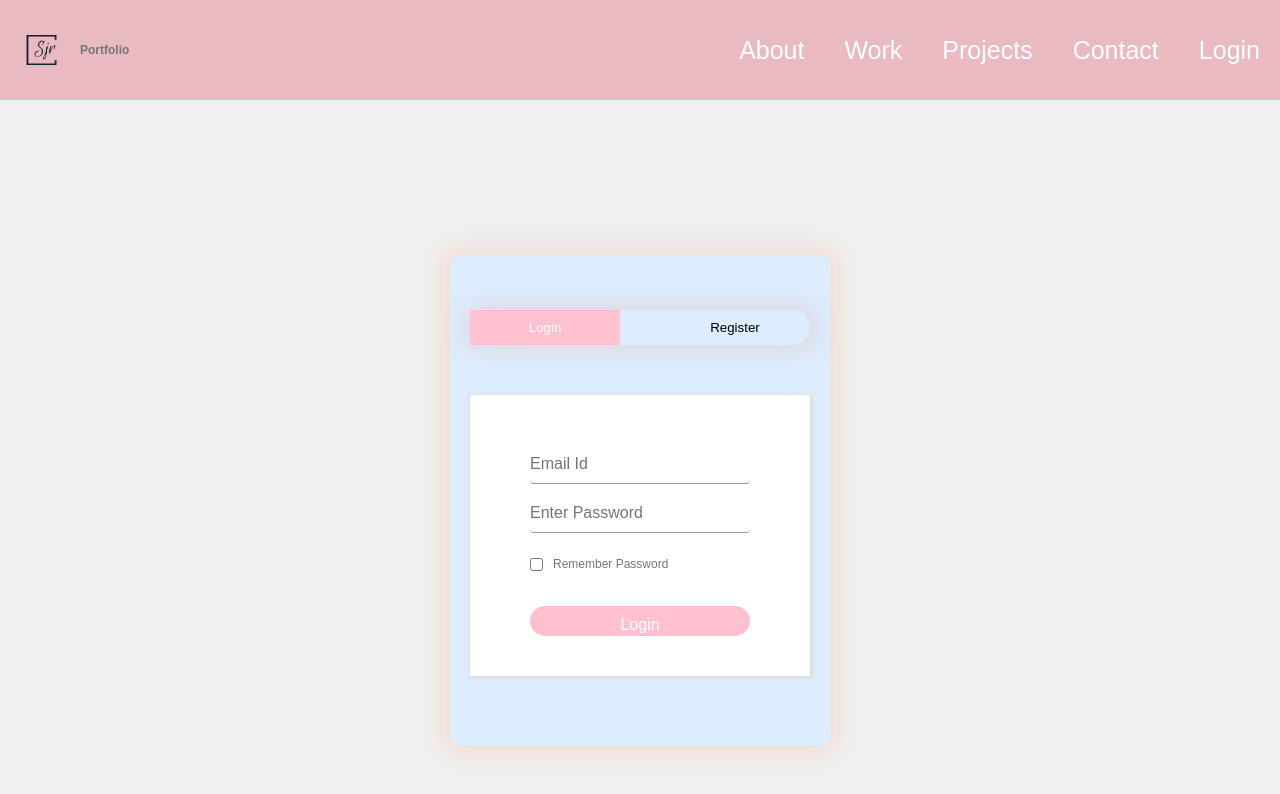
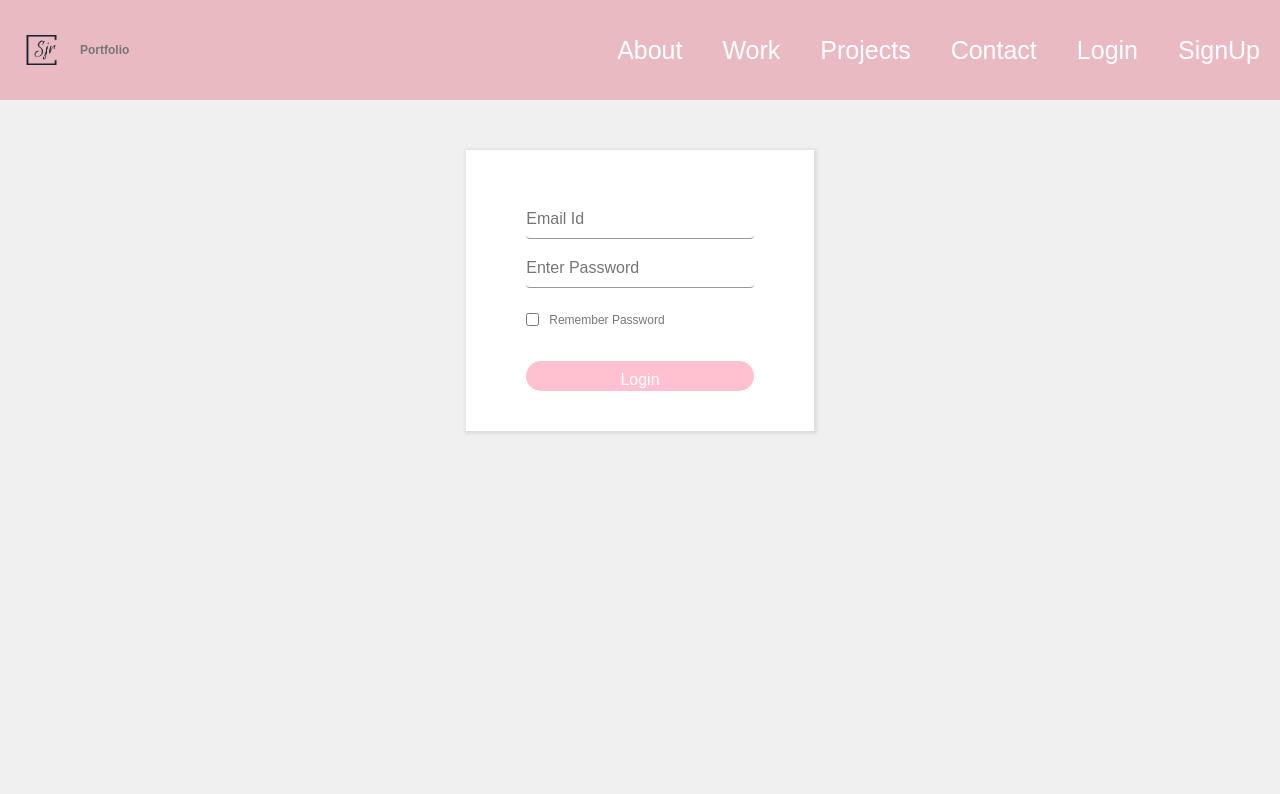
Before and after one commit to shilpashaji1204/interactive_portfolio, a React (Vite) app in the folder frontend/: page /login in a window 1280 px wide. Shown: the top 794 px of the page. Built offline with nearby package versions, Linux system fonts and the light colour scheme.

Commit message:
Modified login and registration page and connected to thebackend

```diff
--- a/frontend/src/App.jsx
+++ b/frontend/src/App.jsx
@@ -9,6 +9,7 @@ import Navbar from './components/Navbar';
 import TechStack from './pages/TechStack';
 import HomePage from './components/HomePage';
 import Login from './pages/Login';
+import Registration from './pages/Registration';
 import axios from 'axios';
 axios.defaults.baseURL = `http://localhost:8080/api`
 
@@ -28,6 +29,7 @@ function App() {
             <Route path="/contact" element = {<Contact />} />
             <Route path="/techStack" element={<TechStack />} />
             <Route path="/login" element = {<Login />} />
+            <Route path="/registration" element={<Registration />} />
           </Routes>
 
         </Router>
--- a/frontend/src/components/Navbar.jsx
+++ b/frontend/src/components/Navbar.jsx
@@ -35,6 +35,7 @@ const Navbar = () => {
                 <Link to="/projects"> Projects </Link>
                 <Link to="/contact"> Contact </Link>
                 <Link to="/login"> Login </Link>
+                <Link to="/registration">SignUp</Link>
             </div>
         </div>
     );
--- a/frontend/src/pages/Login.jsx
+++ b/frontend/src/pages/Login.jsx
@@ -1,17 +1,13 @@
 import React, { useState } from "react";
-import Registration from "./Registration";
 import "../styles/Login.css";
 import { validateUser } from "../helpers/usersHelpers";
 
 const Login = () => {
-    const [showLogin, setShowLogin] = useState(true);
-    const [userId, setUserId] = useState('');
+
     const [email, setEmail] = useState('');
     const [password, setPassword] = useState('');
-
-    const handleToggle = () => {
-        setShowLogin(!showLogin);
-    };
+    const [isLoggedIn, setIsLoggedIn] = useState(false);
+    const [userId, setUserId] = useState('');
 
     const handleSubmit = (event) => {
       event.preventDefault();
@@ -22,46 +18,50 @@ const Login = () => {
             console.log(data['data'][1]);
           } else {
             setUserId(data['data'][1]);
-            console.log(data['data'][1]);
+            setIsLoggedIn(true);
           }
         });
-
     };
 
+    const handleLogout = () => {
+        setIsLoggedIn(false);
+        setUserId("");
+      };
+
+    if (isLoggedIn) {
+        return (
+          <div className="navbar">
+            <span>Welcome, {userId}!</span>
+            <button onClick={handleLogout}>Logout</button>
+          </div>
+        );
+      }
+
     return (
-        <div id="login-form" className="login-page">
-            <div className="form-box">
-                <div className="button-box">
-                    <button
-                        type="button"
-                        onClick={handleToggle}
-                        className={`toggle-btn ${showLogin ? "active" : ""}`}
-                    >
-                        Login
-                    </button>
-                    <button
-                        type="button"
-                        onClick={handleToggle}
-                        className={`toggle-btn ${!showLogin ? "active" : ""}`}
-                    >
-                        Register
-                    </button>
-                </div>
-                {showLogin ? (
-                    <form id="login" className="input-group-login" onSubmit={(handleSubmit)}>
-                        <input id="email" type="email" className="input-field" placeholder="Email Id" onChange={(event) => setEmail(event.target.value)} />
-                        <input id="password" type="password" className="input-field" placeholder="Enter Password" onChange={(event) => setPassword(event.target.value)} />
-                        <div className="checkbox-container">
-                            <input type="checkbox" className="check-box" /><span>Remember Password</span>
-                        </div>
-                        <button type="submit" className="submit-btn">Login</button>
-                    </form>
-                ) : (
-                    <Registration />
-                )}
-            </div>
-        </div>
-    );
+        <form id="login" className="input-group-login" onSubmit={handleSubmit}>
+      <input
+        id="email"
+        type="email"
+        className="input-field"
+        placeholder="Email Id"
+        onChange={(event) => setEmail(event.target.value)}
+      />
+      <input
+        id="password"
+        type="password"
+        className="input-field"
+        placeholder="Enter Password"
+        onChange={(event) => setPassword(event.target.value)}
+      />
+      <div className="checkbox-container">
+        <input type="checkbox" className="check-box" />
+        <span>Remember Password</span>
+      </div>
+      <button type="submit" className="submit-btn">
+        Login
+      </button>
+    </form>
+  );
 };
 
 export default Login;
--- a/frontend/src/pages/Registration.jsx
+++ b/frontend/src/pages/Registration.jsx
@@ -5,7 +5,6 @@ import { addUser } from "../helpers/usersHelpers";
 const Registration = () => {
 
   const [name, setName] = useState('');
-  const [userId, setUserId] = useState('');
   const [email, setEmail] = useState('');
   const [password, setPassword] = useState('');
 
@@ -26,12 +25,25 @@ const Registration = () => {
 
   return (
 
-    <div id="registration-form" className="registration-page">
-
     <form id="register" className="input-group-register" onSubmit={handleSubmit}>
-          <input type="name" className="input-field" placeholder="Name" onChange={(event) => setName(event.target.value)}/>
-          <input type="email" className="input-field" placeholder="Email Id" onChange={(event) => setEmail(event.target.value)}/>
-          <input type="password" className="input-field" placeholder="Enter Password" onChange={(event) => setPassword(event.target.value)}/>
+      <input
+        type="name"
+        className="input-field"
+        placeholder="Name"
+        onChange={(event) => setName(event.target.value)}
+      />
+      <input
+        type="email"
+        className="input-field"
+        placeholder="Email Id"
+        onChange={(event) => setEmail(event.target.value)}
+      />
+      <input
+        type="password"
+        className="input-field"
+        placeholder="Enter Password"
+        onChange={(event) => setPassword(event.target.value)}
+      />
       <div className="checkbox-container">
         <input type="checkbox" className="check-box" />
         <span>I agree to the terms and conditions</span>
@@ -40,9 +52,6 @@ const Registration = () => {
         Register
       </button>
     </form>
-      </div>
-
   );
 };
-
 export default Registration;
--- a/frontend/src/styles/Registration.css
+++ b/frontend/src/styles/Registration.css
@@ -1,13 +1,3 @@
-
-  .toggle-btn {
-    padding: 10px 20px;
-    cursor: pointer;
-    background: transparent;
-    border: 0;
-    outline: none;
-    position: relative;
-    width: 120px;
-  }
 
   .input-field {
     width: 100%;
```
Lines whose indentation alone changed are shown as unchanged.
